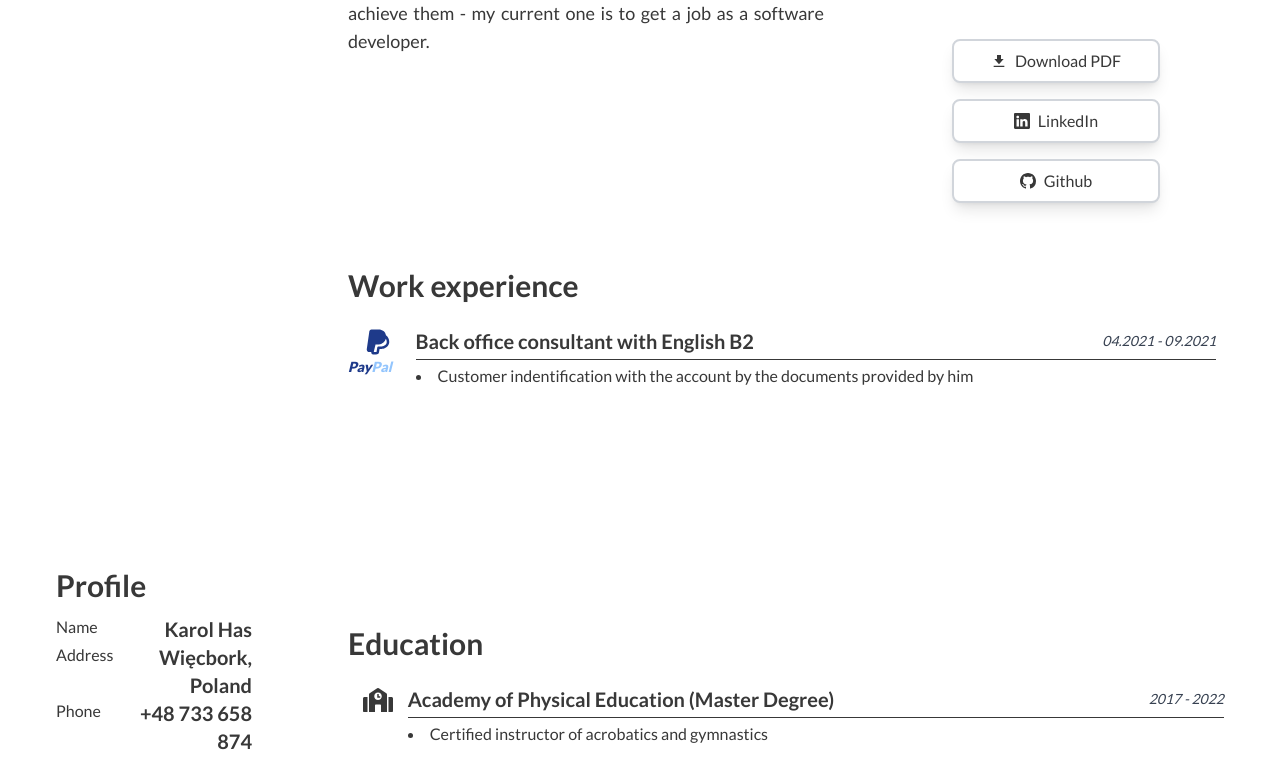
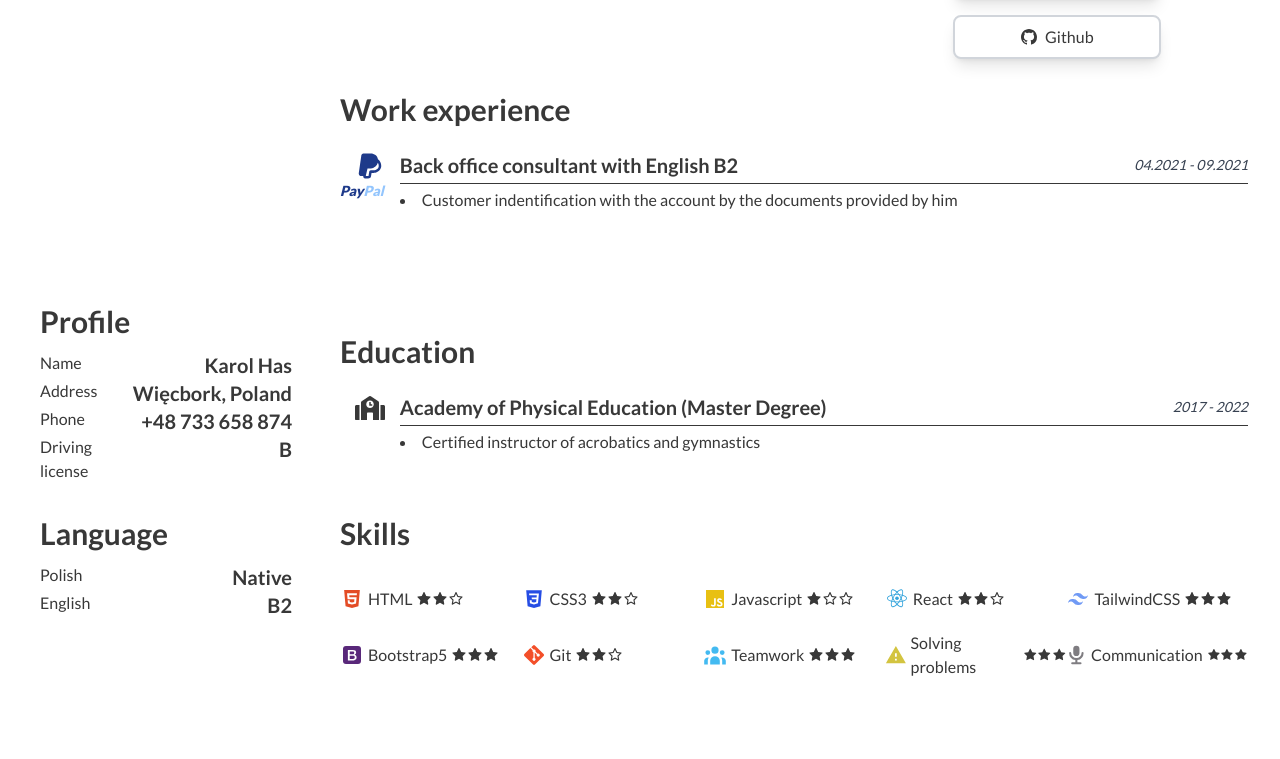
Before and after one commit to karolhas/CV, a React (Vite) app: page / in a window 1280 px wide. Shown: the part 357-1116 px from the top of the page. Built offline with nearby package versions, Linux system fonts and the light colour scheme.

Commit message:
changed values of margins, gaps, paddings and other

```diff
--- a/src/App.tsx
+++ b/src/App.tsx
@@ -9,29 +9,29 @@ import Skills from "./components/Skills";
 
 function App() {
   return (
-    <div className="lg:grid-rows-8 p-8 lg:grid lg:min-h-screen lg:grid-cols-12 lg:content-center lg:gap-16 lg:p-6">
+    <div className="lg:grid-rows-8 p-8 lg:grid lg:min-h-screen lg:grid-cols-12 lg:content-center lg:gap-8 lg:p-6">
       <div className="mb-12 lg:col-span-3 lg:col-start-1 lg:row-span-3 lg:row-start-1 lg:mb-0">
         <Photo />
       </div>
-      <div className="mb-12 lg:col-span-3 lg:col-start-1 lg:row-start-4 lg:mb-0 lg:px-8">
+      <div className="mb-12 lg:col-span-3 lg:col-start-1 lg:row-start-4 lg:mb-0 lg:px-4">
         <Profile />
       </div>
-      <div className="mb-12 lg:col-span-3 lg:col-start-1 lg:row-start-5 lg:mb-0 lg:px-8">
+      <div className="mb-12 lg:col-span-3 lg:col-start-1 lg:row-start-5 lg:mb-0 lg:px-4">
         <Language />
       </div>
       <div className="mb-12 lg:col-span-5 lg:col-start-4 lg:row-span-2 lg:row-start-1 lg:mb-0 lg:flex lg:items-center">
         <About />
       </div>
-      <div className="mb-12 lg:col-span-4 lg:col-start-9 lg:row-span-2 lg:row-start-1 lg:mb-0 lg:flex lg:items-end lg:pr-8">
+      <div className="mb-12 lg:col-span-4 lg:col-start-9 lg:row-span-2 lg:row-start-1 lg:mb-0 lg:flex lg:items-end lg:pr-2">
         <Buttons />
       </div>
-      <div className="mb-12 lg:col-span-9 lg:col-start-4 lg:row-start-3 lg:mb-0 lg:pr-8">
+      <div className="mb-12 lg:col-span-9 lg:col-start-4 lg:row-start-3 lg:mb-0 lg:pr-2">
         <Experience />
       </div>
-      <div className="mb-12 lg:col-span-9 lg:col-start-4 lg:row-start-4 lg:mb-0 lg:flex lg:flex-col lg:justify-center lg:pr-8">
+      <div className="mb-12 lg:col-span-9 lg:col-start-4 lg:row-start-4 lg:mb-0 lg:flex lg:flex-col lg:justify-center lg:pr-2">
         <Education />
       </div>
-      <div className="lg:col-span-9 lg:row-start-5 lg:pr-8">
+      <div className="lg:col-span-9 lg:row-start-5 lg:pr-2">
         <Skills />
       </div>
     </div>
--- a/src/components/Buttons.tsx
+++ b/src/components/Buttons.tsx
@@ -15,7 +15,7 @@ function Buttons() {
           // download?
         />
       </div>
-      <div className="cols-span-1 my-4 2xl:my-0 2xl:mx-2">
+      <div className="cols-span-1 my-4 2xl:mx-2 2xl:my-0">
         <ButtonsCard
           hrefLink={"https://www.linkedin.com/in/karolhas"}
           svgName={<BsLinkedin />}
--- a/src/components/Skills.tsx
+++ b/src/components/Skills.tsx
@@ -15,7 +15,7 @@ function Skills() {
   return (
     <div className="flex flex-col md:mx-auto md:w-3/4 lg:w-full">
       <h2 className="mb-6 text-3xl font-semibold">Skills</h2>
-      <div className="grid-rows-10 grid grid-cols-1 items-center gap-y-3 text-lg md:grid-cols-2 md:grid-rows-5 lg:grid-cols-5 lg:grid-rows-2">
+      <div className="grid-rows-10 grid grid-cols-1 items-center gap-y-2 text-lg md:grid-cols-2 md:grid-rows-5 lg:grid-cols-5 lg:grid-rows-2 lg:text-base">
         <SkillCard
           svgName={<BiLogoHtml5 className="text-2xl text-[#e34c26]" />}
           skill={"HTML"}
--- a/src/components/common/Experience/index.tsx
+++ b/src/components/common/Experience/index.tsx
@@ -22,7 +22,7 @@ export const ExperienceCard = ({
           <span className="text-blue-300">Pal</span>
         </p>
       </div>
-      <div className="w-full px-2">
+      <div className="w-full">
         <div className="md:grid md:w-full md:grid-cols-2 md:justify-between lg:col-span-11">
           <div className="text-lg lg:text-xl font-semibold lg:col-span-1">{caption}</div>
           <div className="my-1 flex items-center text-sm italic text-gray-700 md:my-0 md:justify-end lg:col-span-1">
```
